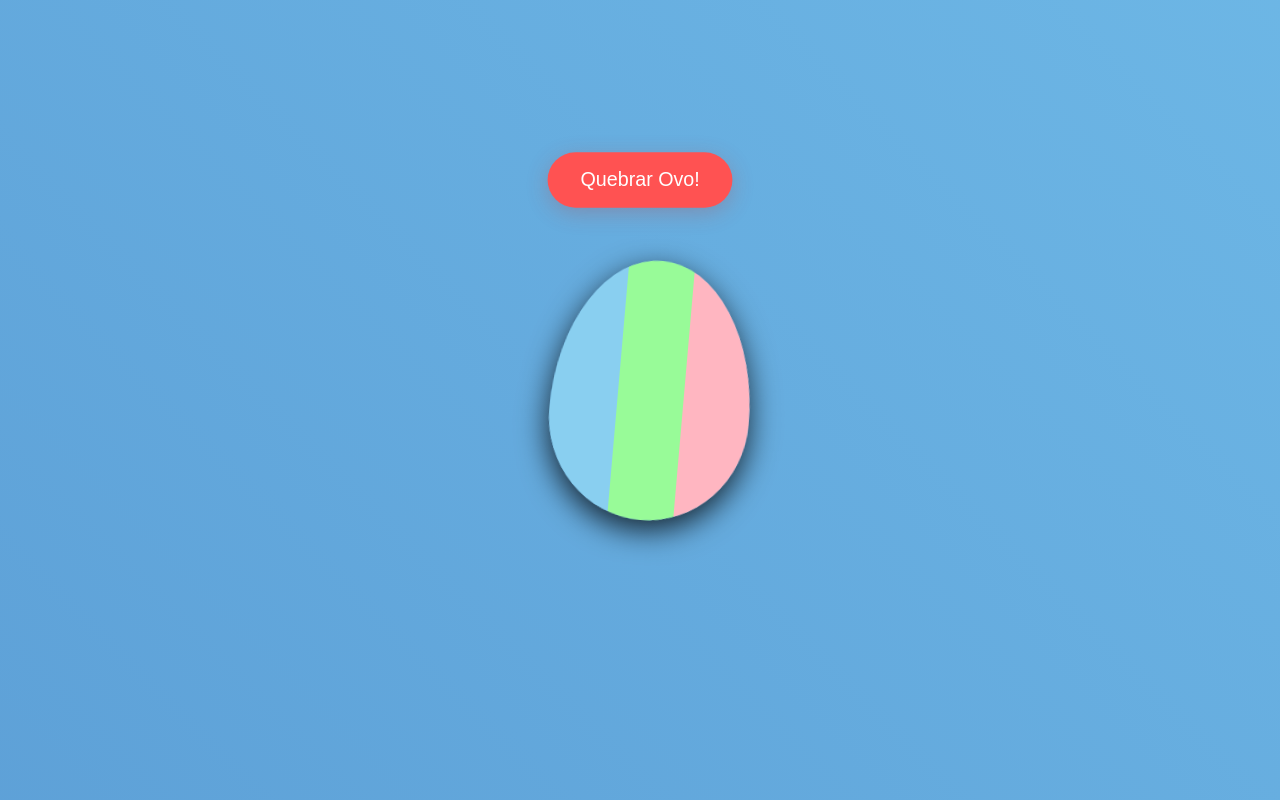
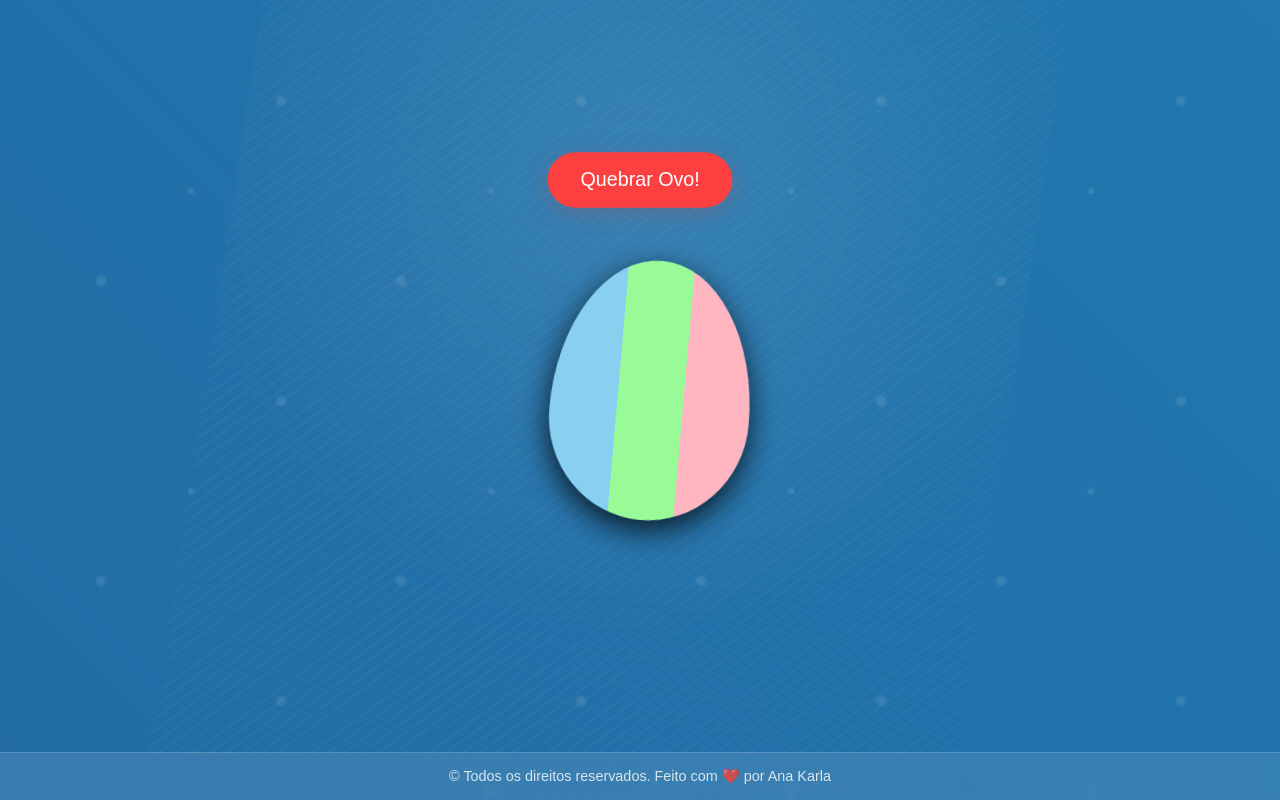
Before and after one commit to Devaks99/FelizPascoa, a plain HTML site: page index.html in a window 1280 px wide. Drawn offline with nearby package versions, Linux system fonts and the light colour scheme.

Commit message:
Add files via upload

```diff
--- a/index.html
+++ b/index.html
@@ -26,6 +26,9 @@
             <img src="img/cardcoelho.png" class="coelho-animado" alt="Coelho da Páscoa">
         </div>
     </div>
+    <footer class="footer">
+        © <span id="current-year"></span> Todos os direitos reservados. Feito com ❤️ por Ana Karla
+    </footer>
 
     <script src="script.js"></script>
 </body>
--- a/style.css
+++ b/style.css
@@ -13,8 +13,8 @@ body {
   background: linear-gradient(
     45deg,
     #0A2472,  /* Azul marinho */
-    #599ad3,  /* Azul petróleo */
-    #76c4ee   /* Azul acinzentado */
+    #2468a3,  /* Azul petróleo */
+    #1d7fb4   /* Azul acinzentado */
 );
   background-size: 400% 400%;
   animation: gradient 15s ease infinite;
@@ -24,6 +24,55 @@ body {
     0% { background-position: 0% 50%; }
     50% { background-position: 100% 50%; }
     100% { background-position: 0% 50%; }
+}
+
+body::before {
+    content: '';
+    position: fixed;
+    top: 0;
+    left: 0;
+    width: 100%;
+    height: 100%;
+    background:
+        radial-gradient(circle at 50% 50%,
+            rgba(255,255,255,0.1) 0%,
+            transparent 60%),
+        repeating-linear-gradient(
+            45deg,
+            rgba(255,255,255,0.03) 0px,
+            rgba(255,255,255,0.03) 2px,
+            transparent 2px,
+            transparent 10px);
+    z-index: 1;
+    animation: float 20s linear infinite;
+}
+
+@keyframes float {
+    0% { transform: translateY(0) rotate(0deg); }
+    100% { transform: translateY(-100vh) rotate(360deg); }
+}
+
+/* Efeito de partículas discretas */
+body::after {
+    content: '';
+    position: fixed;
+    top: 0;
+    left: 0;
+    width: 100%;
+    height: 100%;
+    background-image:
+        radial-gradient(circle at 20% 80%, rgba(255,255,255,0.1) 1%, transparent 2%),
+        radial-gradient(circle at 80% 20%, rgba(255,255,255,0.1) 1%, transparent 2%),
+        radial-gradient(circle at 50% 50%, rgba(255,255,255,0.1) 1%, transparent 2%);
+    background-size: 300px 300px;
+    z-index: 1;
+    pointer-events: none;
+    animation: particle-move 40s linear infinite;
+}
+
+@keyframes particle-move {
+    from { background-position: 0 0; }
+    to { background-position: 300px 300px; }
 }
 
 .container {
@@ -128,7 +177,7 @@ body {
 .btn-quebrar {
     padding: 1rem 2rem;
     font-size: 1.2rem;
-    background: #FF5252;
+    background: #ff4040;
     color: white;
     border: none;
     border-radius: 30px;
@@ -142,7 +191,7 @@ body {
 .btn-quebrar:hover {
     animation: pulsar 1.5s ease-in-out infinite;
     transform: scale(1.05);
-    background: #FF6B6B;
+    background: #ff5b5b;
 }
 
 .btn-quebrar:active {
@@ -184,7 +233,7 @@ body {
 }
 
 .mensagem {
-    background: rgba(243, 243, 243, 0.95);
+    background: rgba(235, 235, 235, 0.95);
     border-radius: 20px;
     padding: 2rem;
     width: 500px;
@@ -194,7 +243,7 @@ body {
     justify-content: center;
     align-items: center;
     box-shadow: 0 10px 30px rgba(0,0,0,0.15);
-    border: 2px solid rgba(255, 255, 255, 0.2);
+    border: 12px solid rgba(197, 12, 12, 0.932);
     opacity: 0;
     transform: translateY(50px) scale(0.8);
     transition: all 1s cubic-bezier(0.175, 0.885, 0.32, 1.275);
@@ -296,6 +345,40 @@ body {
 .chocolate-fall { animation-duration: 5s; }
 
 
+/* Footer da pagina */
+.footer {
+    position: fixed;
+    bottom: 0;
+    left: 0;
+    width: 100%;
+    padding: 15px 20px;
+    background: rgba(255, 255, 255, 0.1);
+    backdrop-filter: blur(5px);
+    text-align: center;
+    font-size: 0.9rem;
+    color: rgba(255, 255, 255, 0.8);
+    z-index: 4;
+    border-top: 1px solid rgba(255, 255, 255, 0.15);
+    transition: all 0.3s ease;
+}
+
+.footer:hover {
+    background: rgba(255, 255, 255, 0.15);
+    color: rgba(255, 255, 255, 0.9);
+}
+
+.footer a {
+    color: #FFD700;
+    text-decoration: none;
+    font-weight: bold;
+}
+
+.footer a:hover {
+    text-decoration: underline;
+}
+/* final do footer */
+
+
 /* Responsividade para telas médias */
 @media (max-width: 768px) {
     .egg {
@@ -338,4 +421,9 @@ body {
         bottom: 10px;
         right: 10px;
     }
+
+    .footer {
+        font-size: 0.8rem;
+        padding: 10px 15px;
+    }
 }
```
